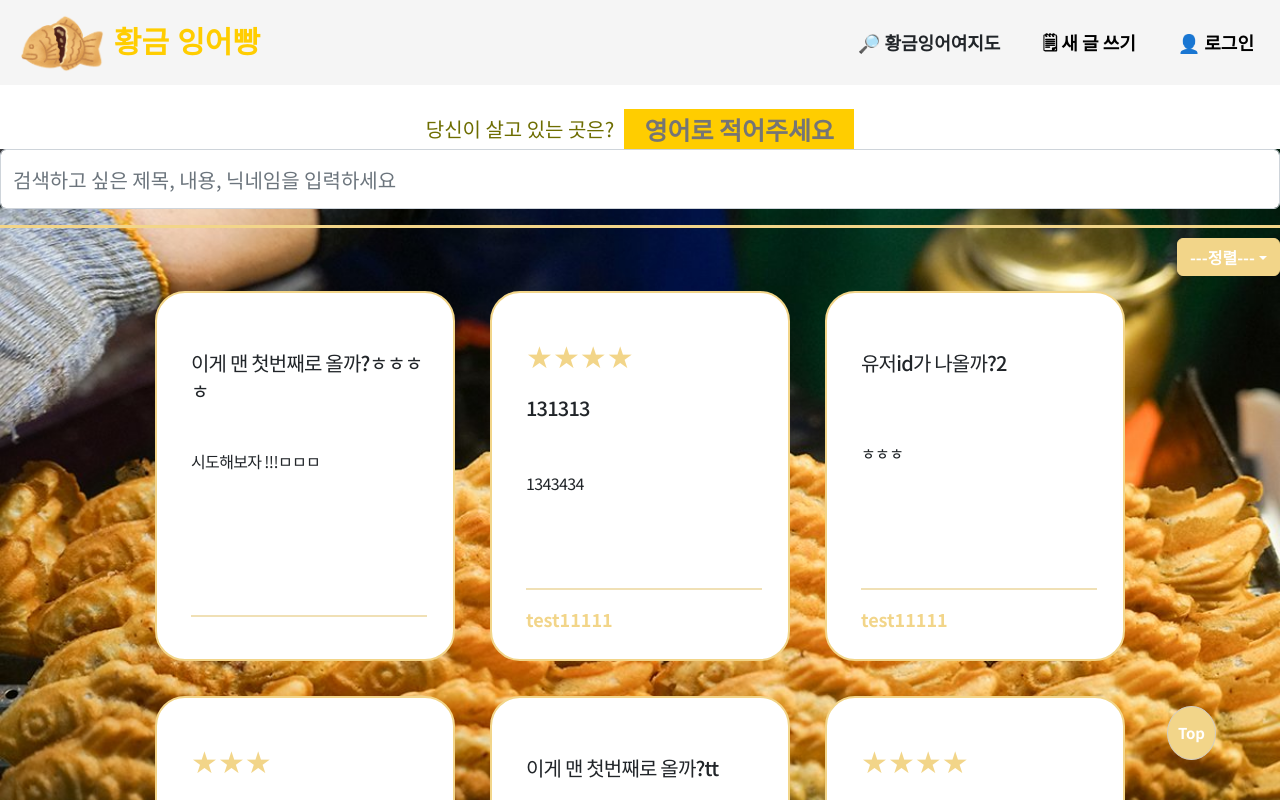
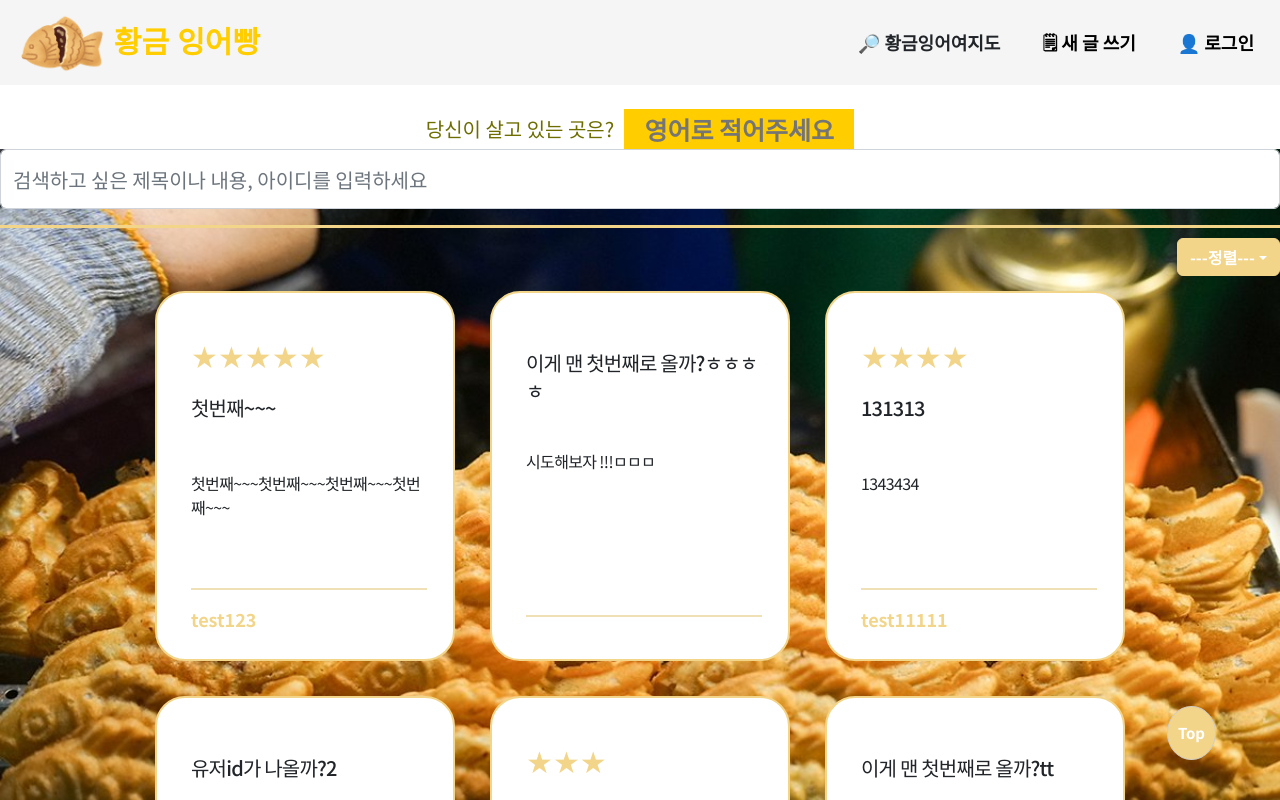
Before and after one commit to Golden-bung-eoppang/Golden-bung-eoppang, a React (Create React App) app in the folder react_simwha_test/: page / in a window 1280 px wide. Shown: the top 800 px of the page. Built offline with nearby package versions, Linux system fonts and the light colour scheme; data requests are answered from the project's data file.

Commit message:
평점순 작업중

```diff
--- a/react_simwha_test/db.json
+++ b/react_simwha_test/db.json
@@ -121,19 +121,19 @@
       "title": "이게 맨 첫번째로 올까?ㅎㅎㅎㅎ",
       "content": "<p>시도해보자 !!!ㅁㅁㅁ</p>",
       "rate": 0
+    },
+    {
+      "user_id": "test123",
+      "id": "292f4c9c-df3d-4e09-ab77-f44392c0ffb3",
+      "title": "첫번째~~~",
+      "content": "<p>첫번째~~~첫번째~~~첫번째~~~첫번째~~~</p>",
+      "rate": 5
     }
   ],
   "comments": [
     {
       "comment_id": "post",
-      "content": "ㄴㄹㄴㅁㅇㄹㄴㄹ",
-      "id": 1672105190531,
-      "username": "엄준식",
-      "createdAt": "2022-12-27T01:39:50.531Z"
-    },
-    {
-      "comment_id": "post",
-      "content": "ㅁㄴㅇ",
+      "content": "ㅂㅈㄷㄱㅂㅈㄷㄱ",
       "id": 1672106938914,
       "username": "엄준식",
       "createdAt": "2022-12-27T02:08:58.915Z"
@@ -144,6 +144,13 @@
       "id": 1672109963358,
       "username": "엄준식",
       "createdAt": "2022-12-27T02:59:23.358Z"
+    },
+    {
+      "comment_id": "292f4c9c-df3d-4e09-ab77-f44392c0ffb3",
+      "content": "ㅂㅈㄷㄱㅂㅈㄷ",
+      "id": 1672124470109,
+      "username": "엄준식",
+      "createdAt": "2022-12-27T07:01:10.109Z"
     }
   ]
 }
--- a/react_simwha_test/src/pages/Home.jsx
+++ b/react_simwha_test/src/pages/Home.jsx
@@ -52,7 +52,7 @@ const Home = () => {
         <ScrollToTop />
         <InputGroup className="mb-3">
           <Form.Control
-            placeholder="검색하고 싶은 제목, 내용, 닉네임을 입력하세요"
+            placeholder="검색하고 싶은 제목이나 내용, 아이디를 입력하세요"
             aria-label="Recipient's username"
             aria-describedby="basic-addon2"
             style={{ height: "60px", fontSize: "20px" }}
@@ -63,7 +63,16 @@ const Home = () => {
         <SortBox>
           <DropdownButton id="dropdown-item-button" title="---정렬---">
             <Dropdown.Item as="button">전체</Dropdown.Item>
-            <Dropdown.Item as="button">평점순</Dropdown.Item>
+            <Dropdown.Item
+              onClick={() => {
+                const rateChart = [...posts]
+                  .sort((a, b) => a.rate - b.rate)
+                  .reverse();
+              }}
+              as="button"
+            >
+              평점순
+            </Dropdown.Item>
           </DropdownButton>
         </SortBox>
         {/* 글목록 */}
@@ -107,7 +116,6 @@ const MainBox = styled.main`
   background-size: cover;
   background-repeat: no-repeat;
   background-attachment: fixed;
-  height: 100vh;
 `;
 const SortBox = styled.section`
   display: flex;
```
